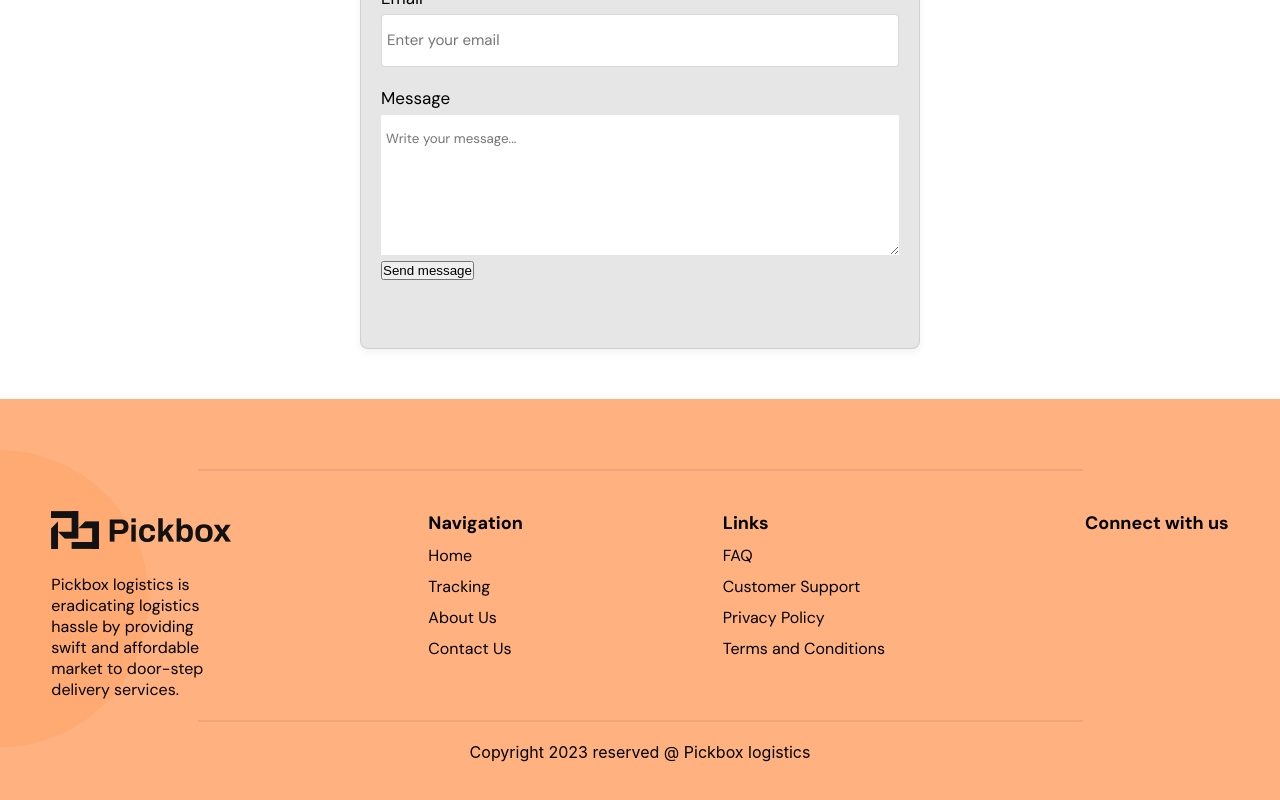
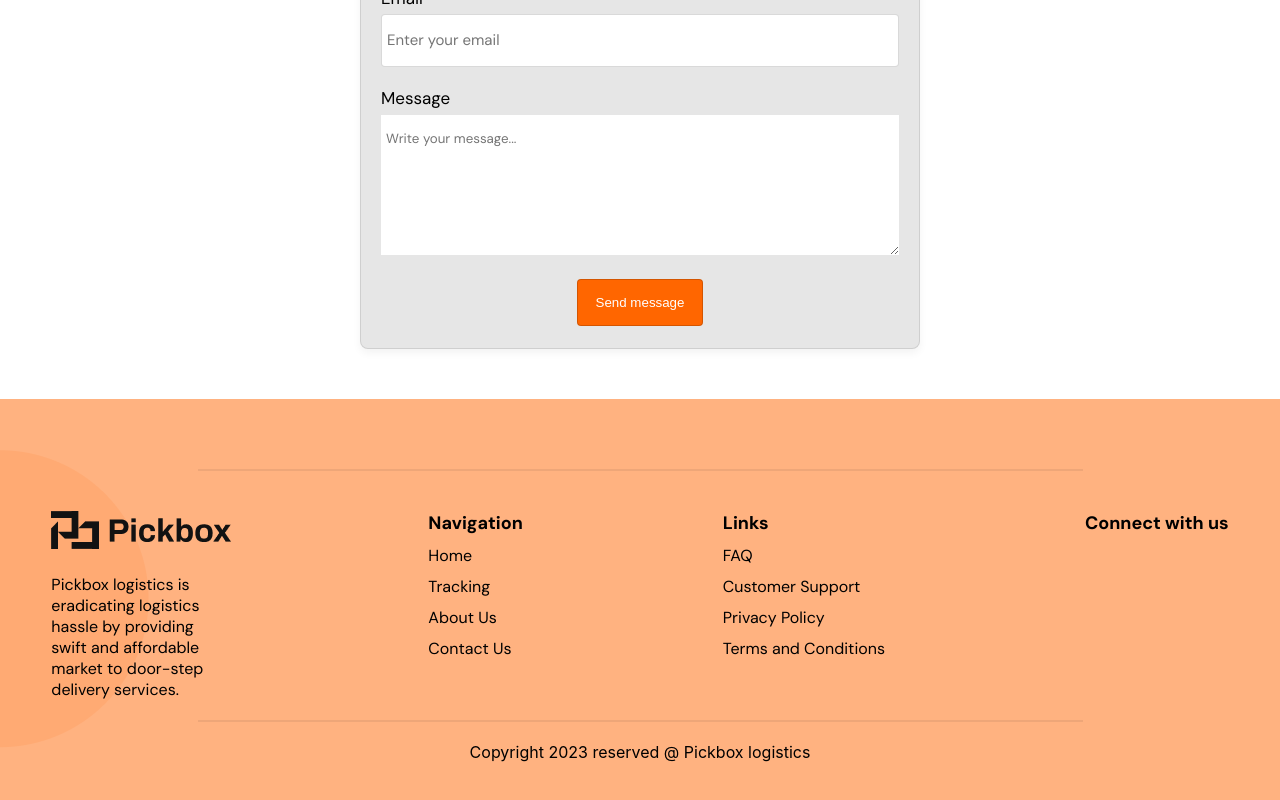
Before and after one commit to Pickbox-Project/Pickbox-frontend, a React (Create React App) app: page /contactus in a window 1280 px wide. Shown: the part 953-1753 px from the top of the page. Built offline with nearby package versions, Linux system fonts and the light colour scheme.

Commit message:
Started working on Contact Us Component and the Form

```diff
--- a/src/Components/ContactUs/ContactUs.css
+++ b/src/Components/ContactUs/ContactUs.css
@@ -53,9 +53,23 @@
     margin-top: 6px;
     padding: 15px 0px 0px 5px;
 }
-.contact-form>textarea::placeholder{
+
+.contact-form>textarea::placeholder {
     font-family: "DM Sans";
 }
-.contact-form>textarea:focus{
+
+.contact-form>textarea:focus {
     outline: none;
 }
+
+.contact-form>button {
+    background: #ff6600;
+    color: #fff;
+    display: block;
+    margin: auto;
+    padding: 15px 18px 15px 18px;
+    border: none;
+    margin-top: 20px;
+    border: 1px solid rgba(170, 68, 0, 0.5);
+    border-radius: 4px;
+}
```
